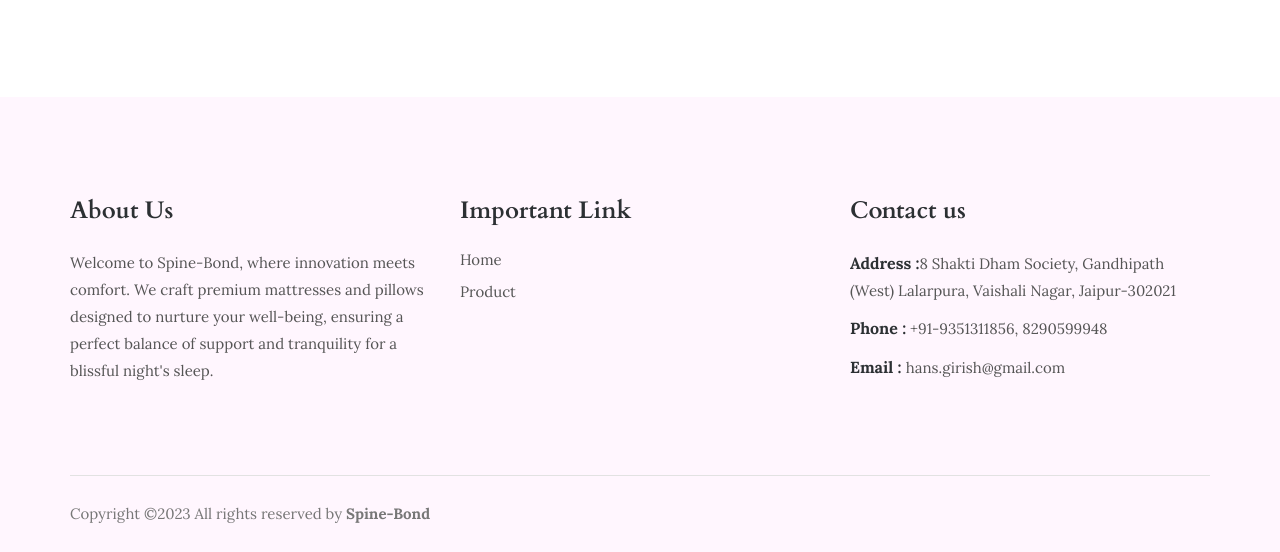
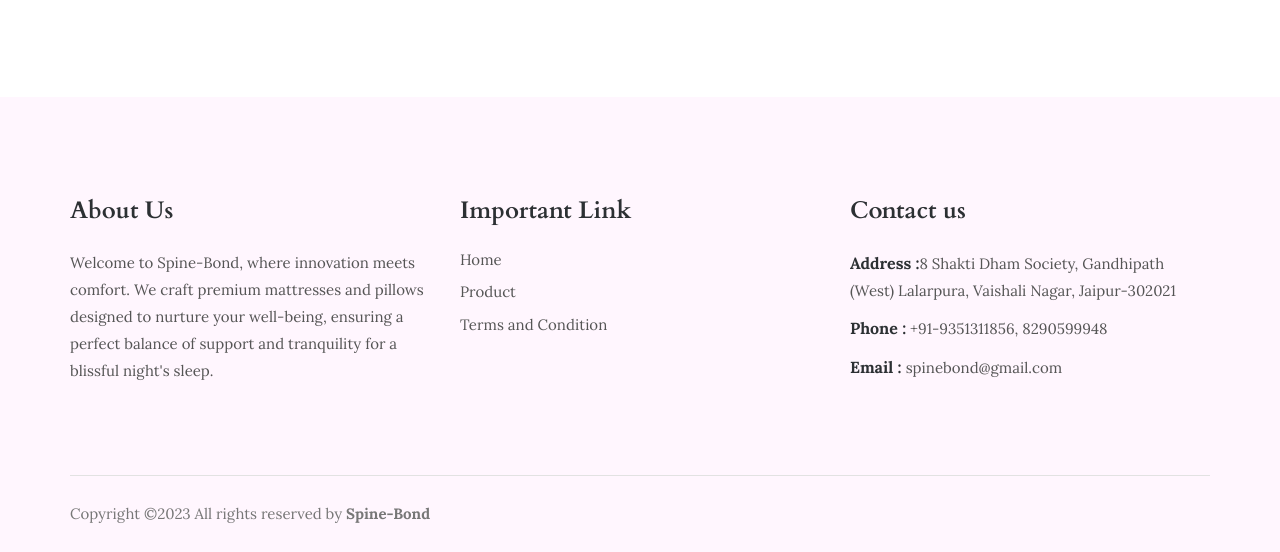
Before and after one commit to backendfglawkit/SPINE-BOND-3, a Flask app: page / in a window 1280 px wide. Shown: the part 4503-5055 px from the top of the page. Run offline with Flask 2, Linux system fonts and the light colour scheme; some libraries are stand-ins or nearby versions.

Commit message:
Update base.html

```diff
--- a/templates/base.html
+++ b/templates/base.html
@@ -93,6 +93,7 @@
                             <ul>
                                 <li><a href="/">Home</a></li>
                                 <li><a href="product">Product</a></li>
+                                <li><a href="terms_and_condition">Terms and Condition</a></li>
 
                             </ul>
                         </div>
@@ -104,7 +105,7 @@
                         <div class="contact_info">
                             <p><span><strong> Address :</strong></span>8 Shakti Dham Society, Gandhipath (West) Lalarpura, Vaishali Nagar, Jaipur-302021 </p>
                             <p><span><strong> Phone :</strong></span> +91-9351311856, 8290599948</p>
-                            <p><span><strong> Email :</strong> </span>hans.girish@gmail.com </p>
+                            <p><span><strong> Email :</strong> </span>spinebond@gmail.com </p>
                         </div>
                     </div>
                 </div>
```
